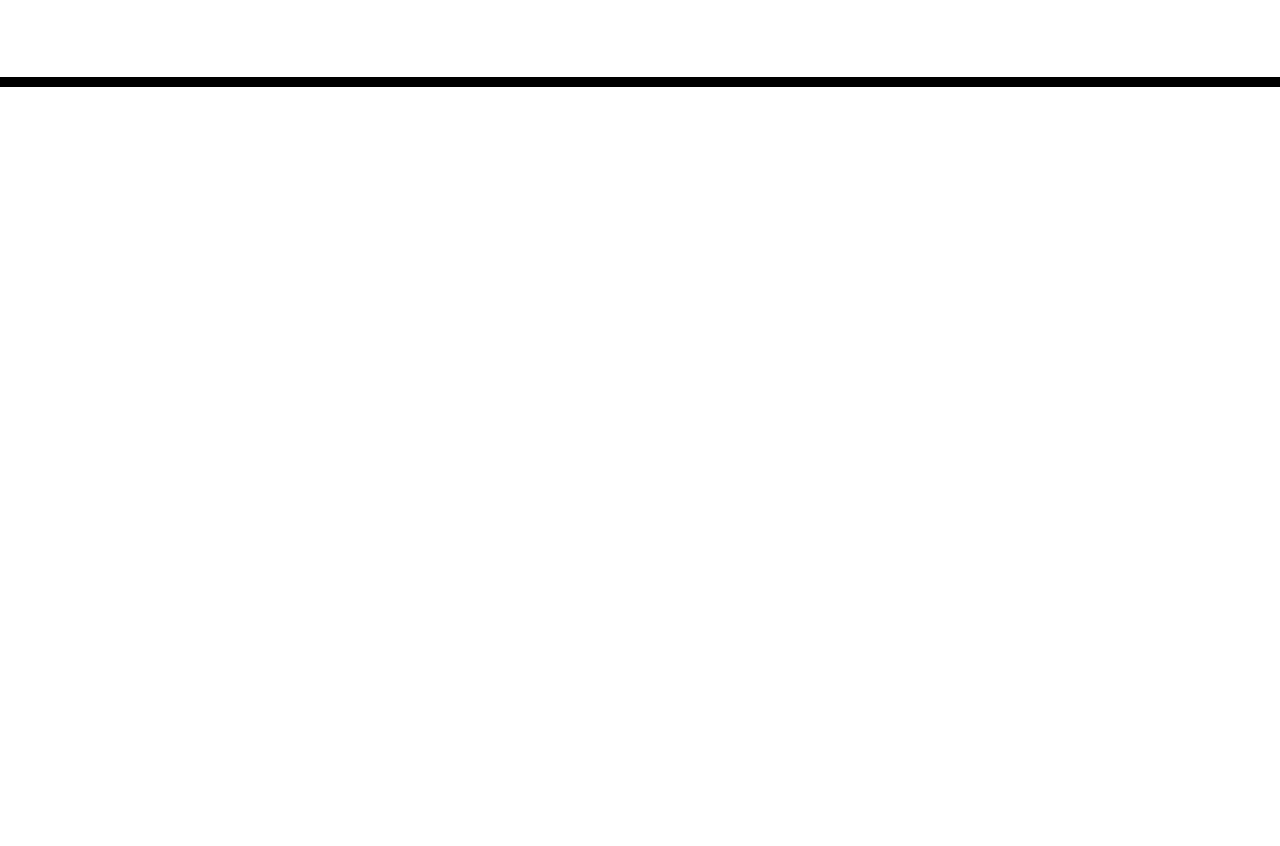
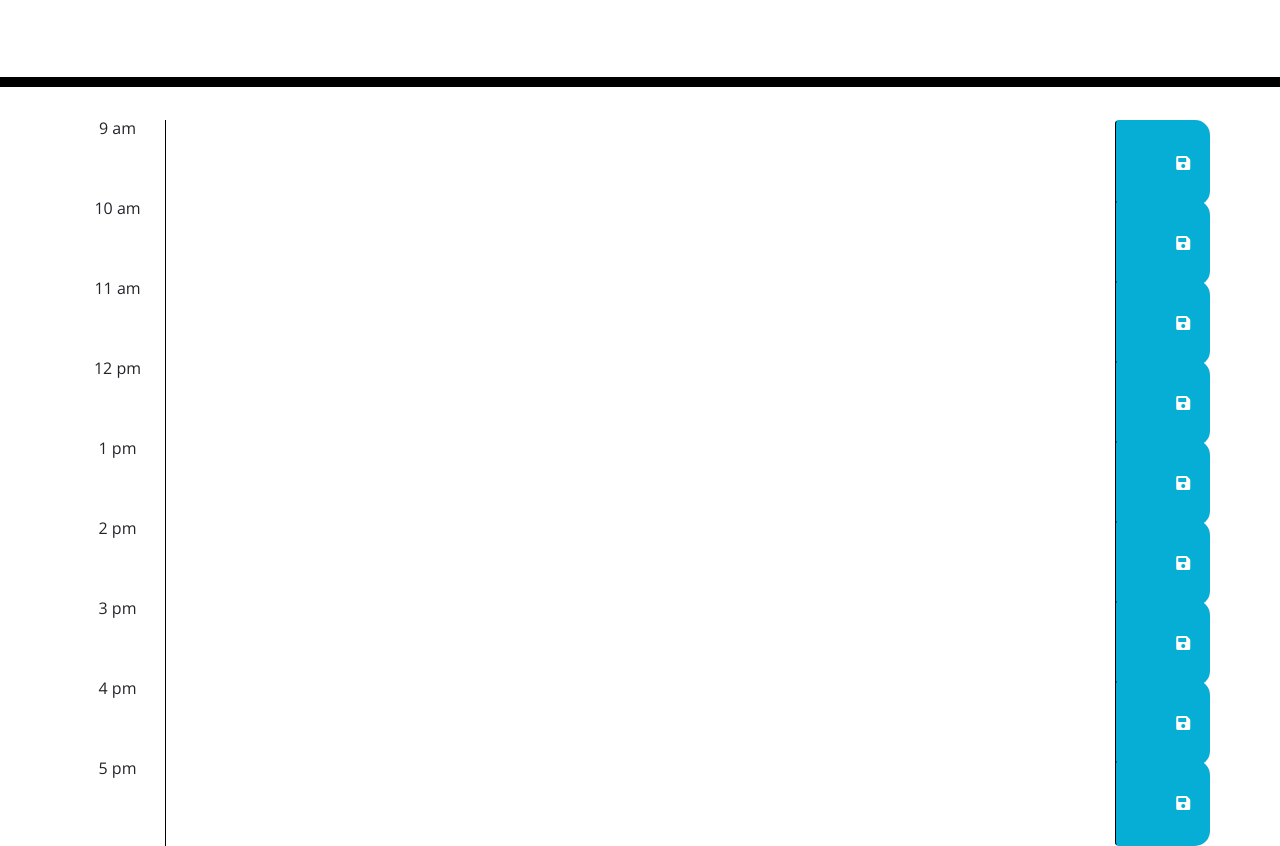
Before and after one commit to evanstm011/day-planner, a plain HTML site: page index.html in a window 1280 px wide. Shown: the part 181-1027 px from the top of the page. Before the commit the page ends 800 px from the top, so only its background shows below. Drawn offline with nearby package versions, Linux system fonts and the light colour scheme.

Commit message:
Added times, text area and save buttons

```diff
--- a/index.html
+++ b/index.html
@@ -30,8 +30,71 @@
     </header>
     <div class="container">
       <!-- Timeblocks go here -->
+
+      <div id="hour-9" class="row time-block">
+        <div class="col-md-1">9 am</div>
+        <textarea class="col-md-10 description"></textarea>
+        <button class="col-md-1 btn saveBtn">
+          <i class="fas fa-save"></i>
+        </button>
+      </div>
+      <div id="hour-10" class="row time-block">
+        <div class="col-md-1">10 am</div>
+        <textarea class="col-md-10 description"></textarea>
+        <button class="col-md-1 btn saveBtn">
+          <i class="fas fa-save"></i>
+        </button>
+      </div>
+      <div id="hour-11" class="row time-block">
+        <div class="col-md-1">11 am</div>
+        <textarea class="col-md-10 description"></textarea>
+        <button class="col-md-1 btn saveBtn">
+          <i class="fas fa-save"></i>
+        </button>
+      </div>
+      <div id="hour-12" class="row time-block">
+        <div class="col-md-1">12 pm</div>
+        <textarea class="col-md-10 description"></textarea>
+        <button class="col-md-1 btn saveBtn">
+          <i class="fas fa-save"></i>
+        </button>
+      </div>
+      <div id="hour-13" class="row time-block">
+        <div class="col-md-1">1 pm</div>
+        <textarea class="col-md-10 description"></textarea>
+        <button class="col-md-1 btn saveBtn">
+          <i class="fas fa-save"></i>
+        </button>
+      </div>
+      <div id="hour-14" class="row time-block">
+        <div class="col-md-1">2 pm</div>
+        <textarea class="col-md-10 description"></textarea>
+        <button class="col-md-1 btn saveBtn">
+          <i class="fas fa-save"></i>
+        </button>
+      </div>
+      <div id="hour-15" class="row time-block">
+        <div class="col-md-1">3 pm</div>
+        <textarea class="col-md-10 description"></textarea>
+        <button class="col-md-1 btn saveBtn">
+          <i class="fas fa-save"></i>
+        </button>
+      </div>
+      <div id="hour-16" class="row time-block">
+        <div class="col-md-1">4 pm</div>
+        <textarea class="col-md-10 description"></textarea>
+        <button class="col-md-1 btn saveBtn">
+          <i class="fas fa-save"></i>
+        </button>
+      </div>
+      <div id="hour-17" class="row time-block">
+        <div class="col-md-1">5 pm</div>
+        <textarea class="col-md-10 description"></textarea>
+        <button class="col-md-1 btn saveBtn">
+          <i class="fas fa-save"></i>
+        </button>
+      </div>
     </div>
-
     <script src="https://cdnjs.cloudflare.com/ajax/libs/jquery/3.2.1/jquery.min.js"></script>
     <script src="https://cdnjs.cloudflare.com/ajax/libs/moment.js/2.24.0/moment.min.js"></script>
   </body>
```
